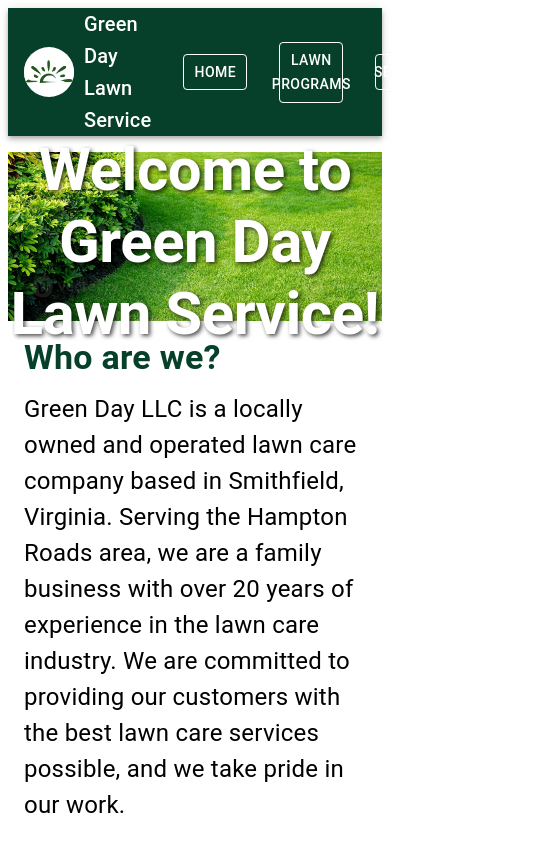
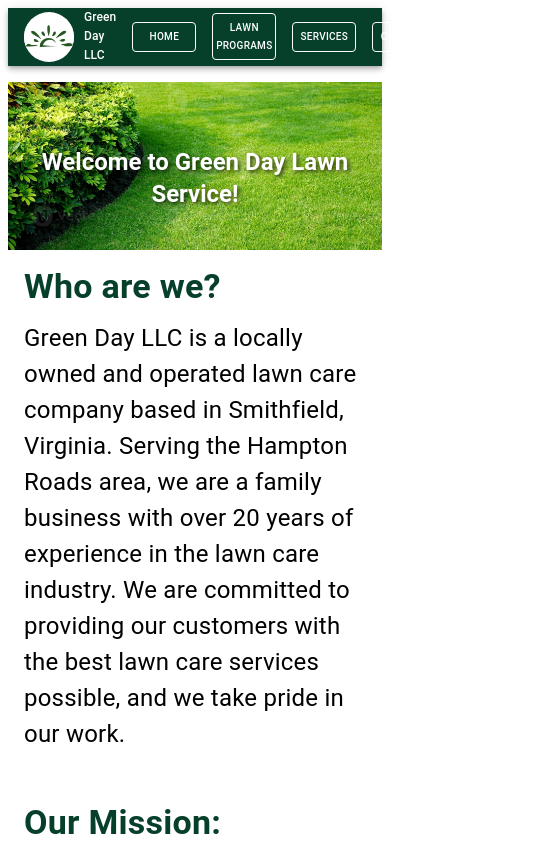
Before and after one commit to RyanS4/GreenDayLLC, a React (Vite) app in the folder green-day-website/: page / in a window 390 px wide. Shown: the top 844 px of the page, 536 px wide, since content can reach past the window. Built offline with nearby package versions, Linux system fonts and the light colour scheme.

Commit message:
feat: add mobile specific text sizing

```diff
--- a/green-day-website/package.json
+++ b/green-day-website/package.json
@@ -15,6 +15,7 @@
     "@mui/material": "^9.1.1",
     "react": "^19.2.6",
     "react-dom": "^19.2.6",
+    "react-responsive": "^10.0.1",
     "react-router-dom": "^7.17.0"
   },
   "devDependencies": {
--- a/green-day-website/src/Pages/Home.jsx
+++ b/green-day-website/src/Pages/Home.jsx
@@ -5,8 +5,47 @@
 import { React } from 'react';
 import home from '../assets/home.jpg';
 import zelle from '../assets/zelle.png';
+import { useMediaQuery } from 'react-responsive';
 
 function Home() {
+
+    const isMobile = useMediaQuery({ query: '(max-width: 500px)' });
+
+    if (isMobile) {
+        return (
+            <Box sx={{ flexGrow: 1 }}>
+                <NavBar />
+                <Box
+                sx={{
+                    backgroundImage: `url(${home})`,
+                    backgroundSize: 'cover',
+                    backgroundPosition: 'center',
+                    height: '20vh',
+                    display: 'flex',
+                    alignItems: 'center',
+                    justifyContent: 'center',
+                    marginTop: 2
+                }}
+            >
+            <Typography variant="h5" component="h5" align="center" gutterBottom sx={{ marginTop: 4, color: '#FFFFFF', fontWeight: 'bold', textShadow: '2px 2px 4px rgba(0, 0, 0, 0.7)' }}>
+                Welcome to Green Day Lawn Service!
+            </Typography>
+            </Box>
+            <InfoBlock title="Who are we?" content="Green Day LLC is a locally owned and operated lawn care company based in Smithfield, Virginia. Serving the Hampton Roads area, we are a family business with over 20 years of experience in the lawn care industry. We are committed to providing our customers with the best lawn care services possible, and we take pride in our work." />
+            <br />
+            <InfoBlock title="Our Mission:" content="It is Green Day’s mission to provide the best lawn care, turf disease, and turf pest control in the Hampton Roads area, and to be recognized as the industry’s premier provider in our marketplace." />
+            <br />
+            <InfoBlock title="Why Choose Us?" content="DON’T PAY A BIG COMPANY FOR LITTLE SERVICE!  Before you sign up for another year of increasing program costs and decreasing customer service, give us a call for a free estimate and see the Green Day difference!" />
+            <br />
+            <Box sx={{ margin: 2}} >
+                <img src={zelle} alt="Zelle" onClick={() => window.location.href = 'https://www.zelle.com'} style={{ width: '150px', height: 'auto', marginRight: '20px', display: 'inline-block', verticalAlign: 'middle' }} />
+                <Typography variant="h4" component="div" sx={{ color: '#6534D1', fontWeight: 'bold', display: 'inline-block', verticalAlign: 'middle' }}> Payment Notice:</Typography>
+                <Typography variant="body1" component="div" gutterBottom sx={{ fontSize: '24px' }}>We now offer Zelle as a payment option. You can access Zelle through your bank or credit union's mobile app or online banking. We would also ask that any customers currently paying via credit card to consider switching to Zelle. Credit card payments cost you extra money (processing fees) and us time to process the payment. We thank you for your business! Please send Zelle payments to <strong>john@greendayllc.net</strong></Typography>
+            </Box>
+        </Box>
+        );
+    }
+
     return (
         <Box sx={{ flexGrow: 1 }}>
             <NavBar />
--- a/green-day-website/src/components/NavBar.jsx
+++ b/green-day-website/src/components/NavBar.jsx
@@ -8,13 +8,48 @@
 
 import { useNavigate } from 'react-router-dom';
 import logo from '../assets/logo.png';
+import { useMediaQuery } from 'react-responsive';
 
 export default function NavBar() {
 
     const navigate = useNavigate();
+    const isMobile = useMediaQuery({ query: '(max-width: 500px)' });
 
     function handleNavClick(page) {
     navigate(page);
+    }
+
+    if (isMobile) {
+        return (
+            <AppBar position="static" sx={{ backgroundColor: "#06402B" }}>
+                <Toolbar sx={{ px: { xs: 1.5, sm: 2.5 } }}>
+                    <Box sx={{ display: 'flex', alignItems: 'center', flexGrow: 1 }}>
+                        <Box
+                            component="img"
+                            src={logo}
+                            alt="Green Day Lawn Service Logo"
+                            onClick={() => handleNavClick("/")}
+                            sx={{
+                                height: 50,
+                                width: 50,
+                                objectFit: 'contain',
+                                borderRadius: '50%',
+                                backgroundColor: '#fff',
+                                mr: 1.25,
+                                ml: 0.5
+                            }}
+                        />
+                        <Typography variant="h6" component="div" sx={{ fontSize: '12px' }}>
+                            Green Day LLC
+                        </Typography>
+                    </Box>
+                    <Button variant="outlined" color="inherit" sx={{ marginLeft: 2, fontSize: '10px' }} onClick={() => handleNavClick("/")}>Home</Button>
+                    <Button variant="outlined" color="inherit" sx={{ marginLeft: 2, fontSize: '10px' }} onClick={() => handleNavClick("/lawn-programs")}>Lawn Programs</Button>
+                    <Button variant="outlined" color="inherit" sx={{ marginLeft: 2, fontSize: '10px' }} onClick={() => handleNavClick("/services")}>Services</Button>
+                    <Button variant="outlined" color="inherit" sx={{ marginLeft: 2, fontSize: '10px' }} onClick={() => handleNavClick("/contact")}>Contact</Button>
+                </Toolbar>
+            </AppBar>
+        );
     }
 
     return (
```
Also changed, not shown: package.json (deleted, +0 -7 lines), 2 other files (tests, documents, lock files or other folders).
